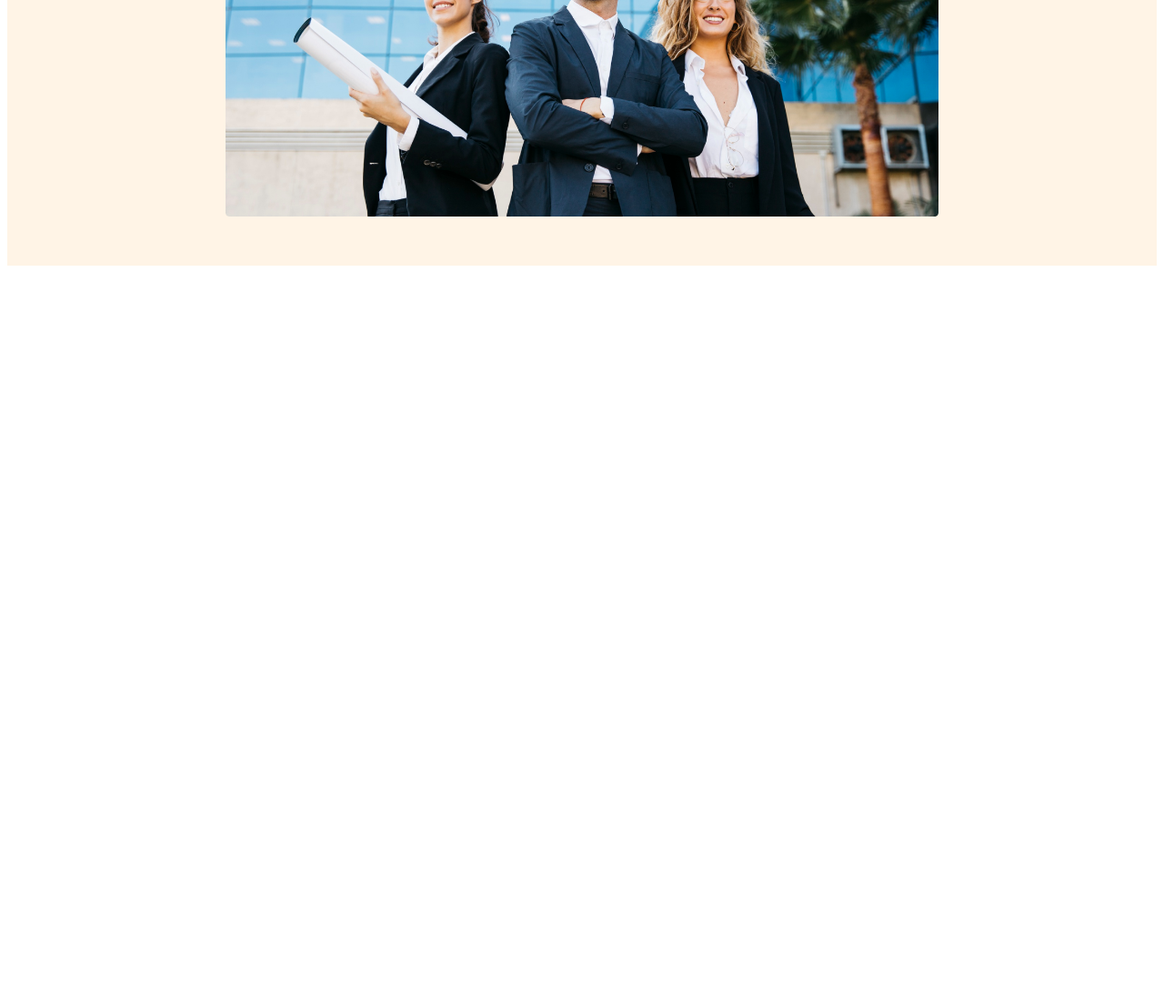
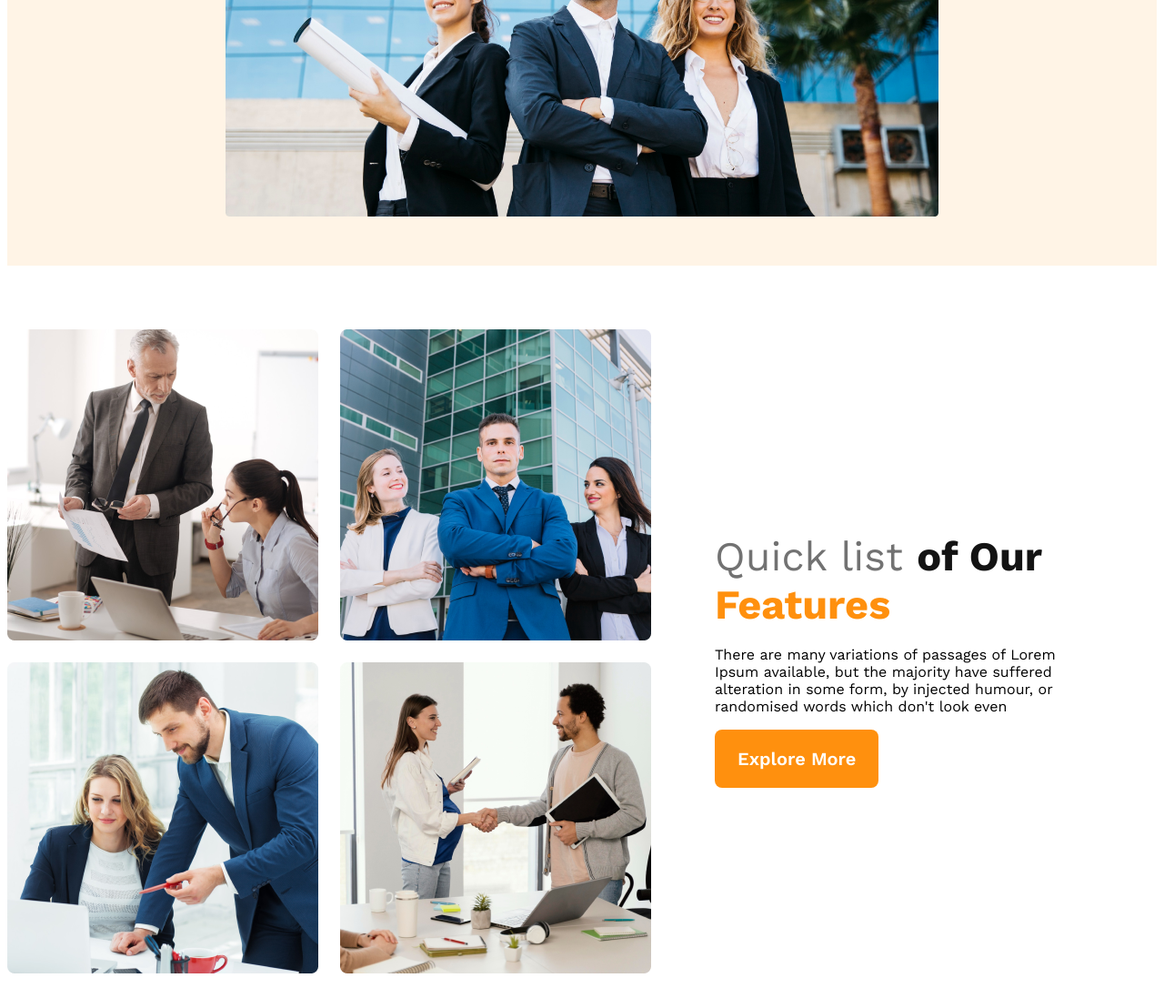
Before and after one commit to Additho/g3-architect, a plain HTML site: page index.html in a window 1280 px wide. Shown: the part 764-1872 px from the top of the page at 91% size. Before the commit the page ends 1064 px from the top, so only its background shows below. Drawn offline with nearby package versions, Linux system fonts and the light colour scheme.

Commit message:
finished team section

```diff
--- a/architect/architect.css
+++ b/architect/architect.css
@@ -65,13 +65,66 @@ border: 0;
    margin-top: 50px;
 }
 
+
+
+main{
+    max-width: 1440px;
+    margin: 70px auto;
+}
+.team-content{
+    display: flex;
+    align-items: center;
+}
+
+.team-img{
+    display: grid;
+    grid-template-columns: repeat(2, 1fr);
+    gap: 24px;
+
+
+}
+.team-contaner{
+    padding-right: 70px;
+    padding-left: 70px;
+}
+#quick-list{
+    color: #727272;
+    font-weight: 500;
+    font-size: 45px;
+}
+#our{
+    color: #131313;
+font-size: 45px;
+font-weight: 700;
+}
+#feature{
+    color: #FF900E;
+font-size: 45px;
+font-weight: 700;
+}
+.team-dis{
+    color: #727272;
+font-size: 16px;
+font-weight: 400;
+line-height: 26px;
+}
+
+
+
+
 /*media related style*/
 @media screen and (max-width:576px) {
     header{
         padding: 40px;
     }
-    nav{
+    nav,
+    .team-content
+    {
         flex-direction: column;
+    }
+
+    .team-img{
+        grid-template-columns: 1fr;
     }
 
 
@@ -84,3 +137,4 @@ border: 0;
     header{
         padding: 70px;
 }
+}
--- a/index.html
+++ b/index.html
@@ -30,7 +30,20 @@
             </div>
     </header>
     <main>
+        <section class="team-content">
+        <div class="team-img">
+                <img src="images/team1.png" alt="">
+                <img src="images/team2.png" alt="">
+                <img src="images/team3.png" alt="">
+                <img src="images/team4.png" alt="">
+        </div>
+        <div class="team-contaner">
+            <h3 class="teams-title"> <span id="quick-list">Quick list </span> <span id="our"> of Our </span> <span id="feature">Features </span></h3>
+            <p class="teams-dis">There are many variations of passages of Lorem Ipsum available, but the majority have suffered alteration in some form, by injected humour, or randomised words which don't look even</p>
+            <button class="primary-button">Explore More</button>
 
+        </div>
+    </section>
     </main>
     <footer>
 
```
